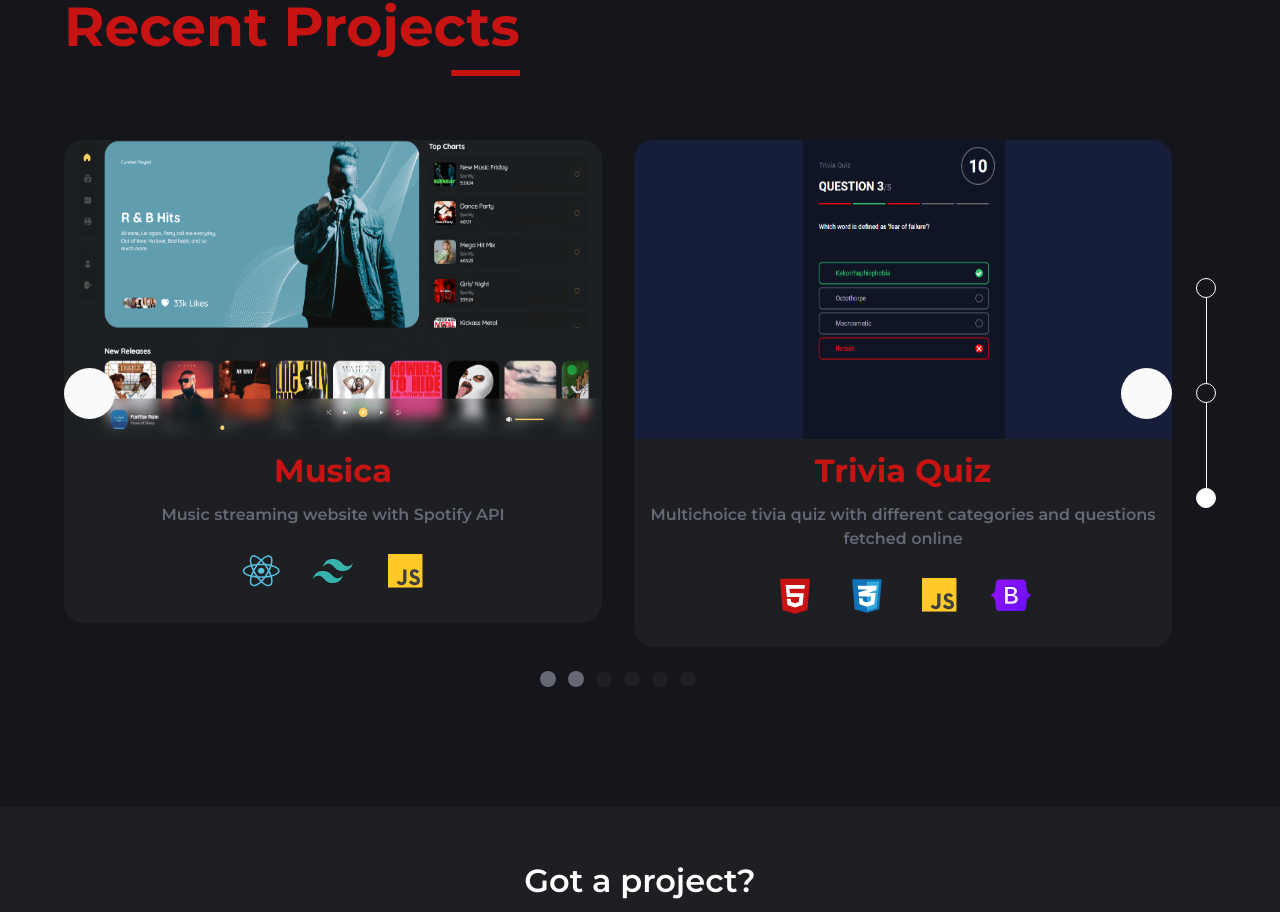
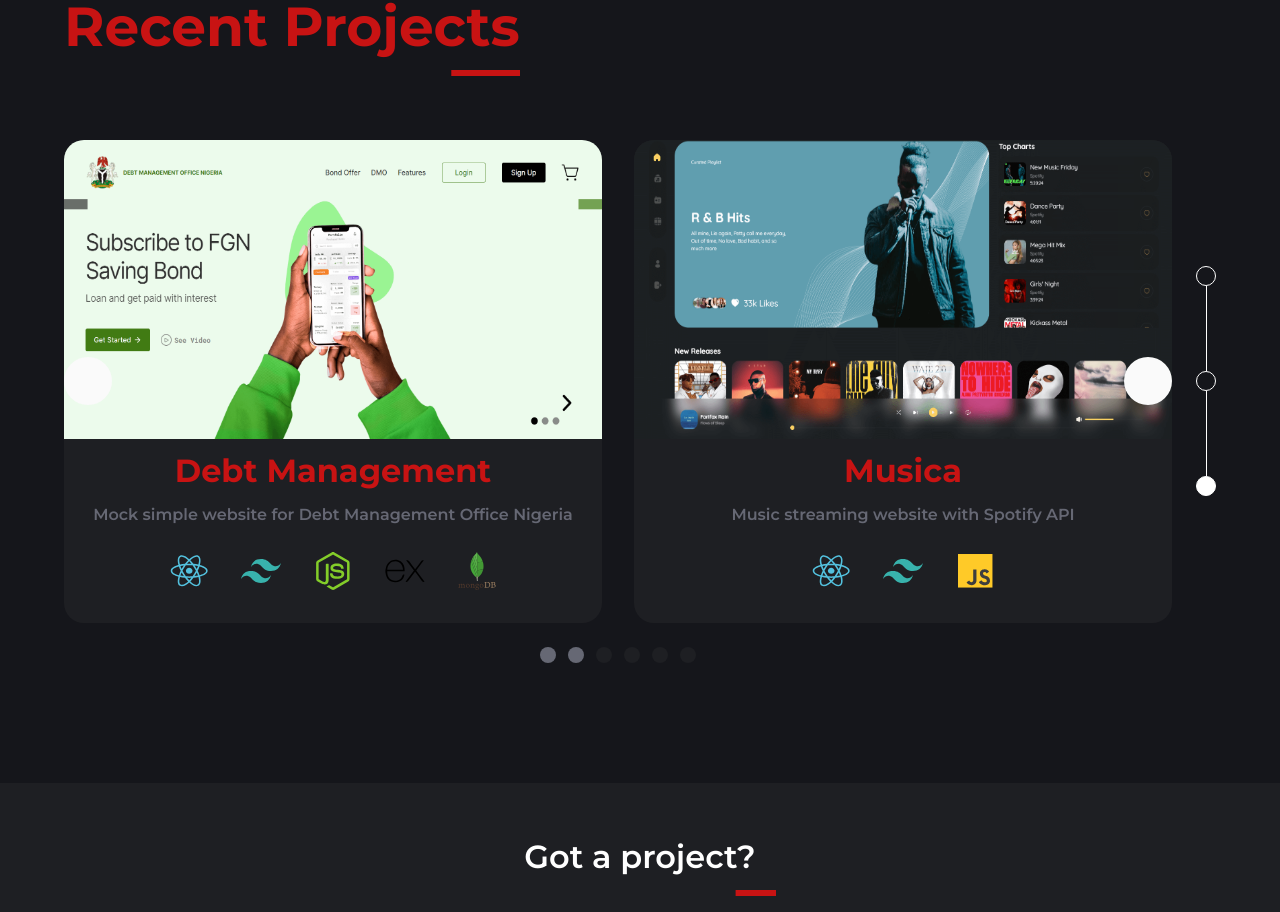
Before and after one commit to codegiyu/portfolio-stanley, a Next.js app: page / in a window 1280 px wide. Shown: the part 1774-2686 px from the top of the page. Built offline with nearby package versions, Linux system fonts and the light colour scheme; some icons are missing.

Commit message:
debt management added

```diff
--- a/data/data.js
+++ b/data/data.js
@@ -15,6 +15,15 @@
 ]
 
 const PROJECTS = [
+    {
+        img: "/images/projects/debt-management.png",
+        title: "Debt Management",
+        description: "Mock simple website for Debt Management Office Nigeria",
+        skills: [
+            "/images/skills/react.svg", "/images/skills/tailwindcss.svg", "/images/skills/nodejs.svg", "/images/skills/express.svg",
+            "/images/skills/mongodb.svg"],
+        link: "https://debt-management.vercel.app"
+    },
     {
         img: "/images/projects/musica.png",
         title: "Musica",
@@ -53,15 +62,6 @@
         link: "http://omorofan.com.ng"
     },
     {
-        img: "/images/projects/slides.png",
-        title: "Profile Slideshow",
-        description: "Profile slideshow for a team",
-        skills: [
-            "/images/skills/html5.svg", "/images/skills/css3.svg", "/images/skills/javascript.svg", "/images/skills/bootstrap.svg"
-        ],
-        link: "https://codegiyu.github.io/alert"
-    },
-    {
         img: "/images/projects/countries.png",
         title: "World Countries",
         description: "World countries cards from an online database",
```
Also changed, not shown: public/images/projects/debt-management.png (added).
